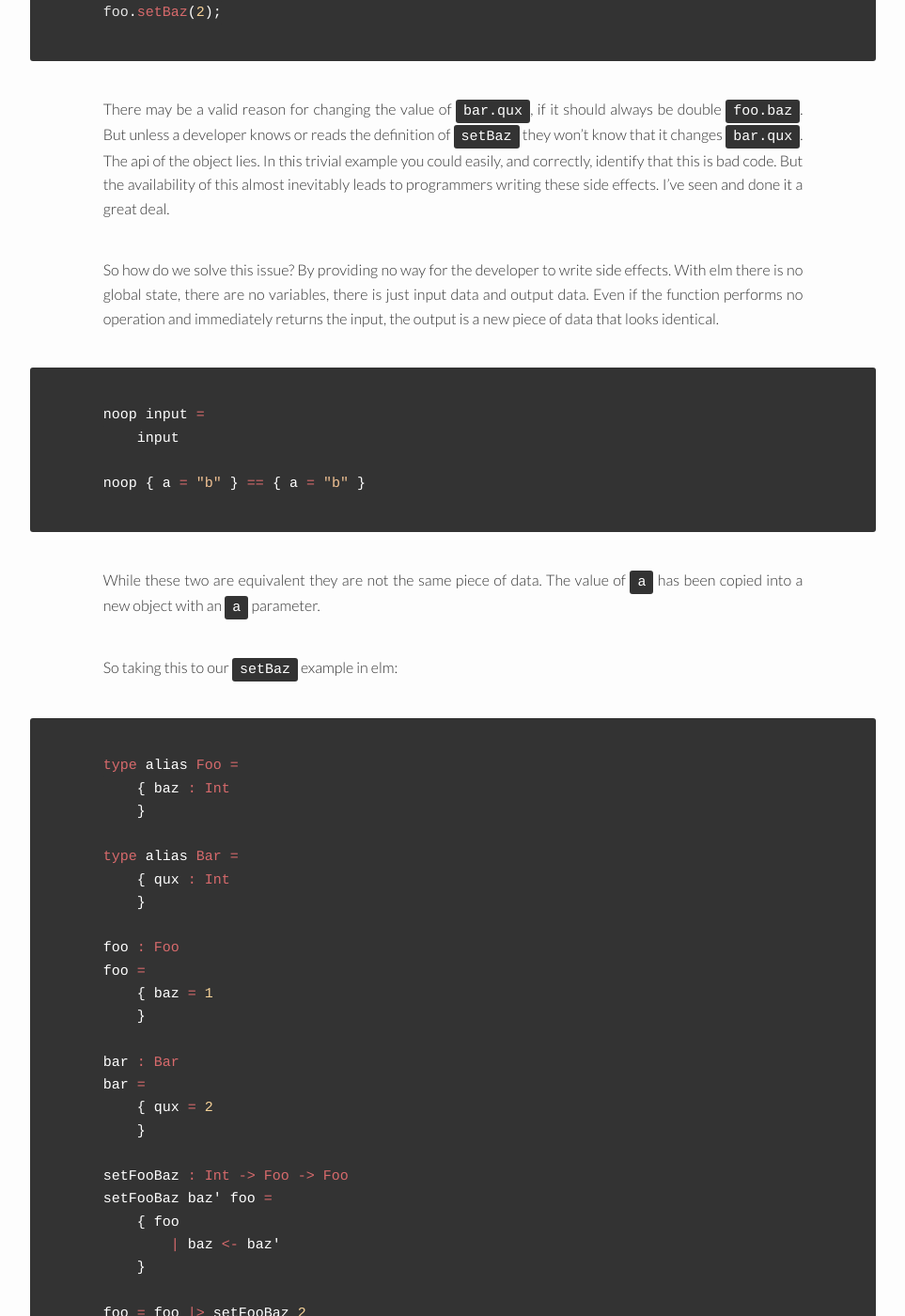
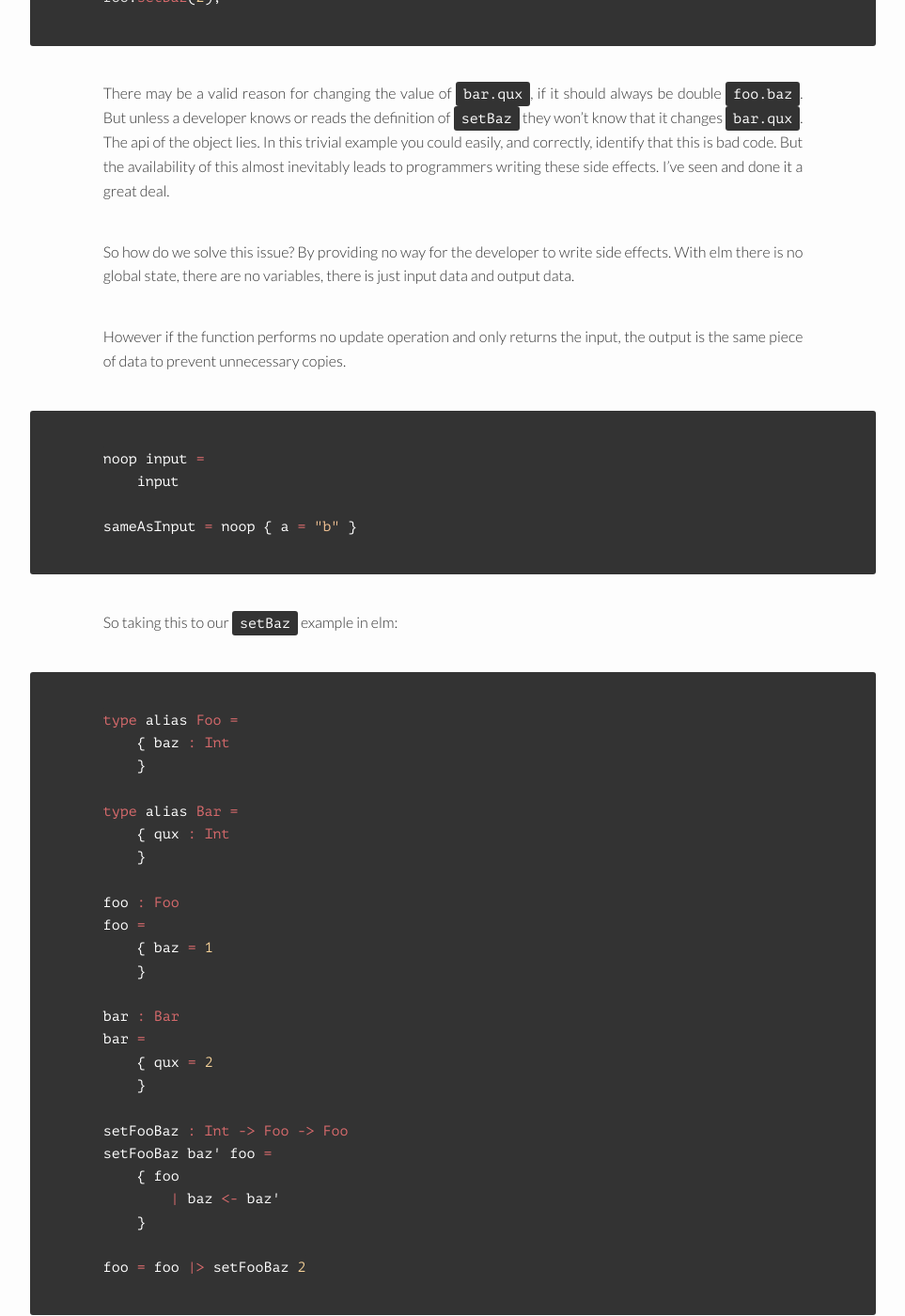
Before and after one commit to lsjroberts/gelatin-design, a Jekyll site: the page built from _posts/2015-02-08-functional-programming.md, in a window 1280 px wide and 1400 px high, scrolled down 6689 px. Shown: the whole window at 94% size, without its empty margins (158-1121 px from the left). Built offline with Jekyll 4.4.1, drawn with Linux system fonts in a browser that asks for light colours; comment, search, counter and statistics services are not loaded; some of the changed text lies outside the part shown.

Commit message:
Corrected an error in functional programming article and added pt mono font

```diff
--- a/_posts/2015-02-08-functional-programming.md
+++ b/_posts/2015-02-08-functional-programming.md
@@ -177,16 +177,16 @@ foo.setBaz(2);
 
 There may be a valid reason for changing the value of `bar.qux`, if it should always be double `foo.baz`. But unless a developer knows or reads the definition of `setBaz` they won't know that it changes `bar.qux`. The api of the object lies. In this trivial example you could easily, and correctly, identify that this is bad code. But the availability of this almost inevitably leads to programmers writing these side effects. I've seen and done it a great deal.
 
-So how do we solve this issue? By providing no way for the developer to write side effects. With elm there is no global state, there are no variables, there is just input data and output data. Even if the function performs no operation and immediately returns the input, the output is a new piece of data that looks identical.
+So how do we solve this issue? By providing no way for the developer to write side effects. With elm there is no global state, there are no variables, there is just input data and output data.
+
+However if the function performs no update operation and only returns the input, the output is the same piece of data to prevent unnecessary copies.
 
 {% highlight haskell %}
 noop input =
     input
 
-noop { a = "b" } == { a = "b" }
+sameAsInput = noop { a = "b" }
 {% endhighlight %}
-
-While these two are equivalent they are not the same piece of data. The value of `a` has been copied into a new object with an `a` parameter.
 
 So taking this to our `setBaz` example in elm:
 
@@ -254,3 +254,6 @@ We are able to update the values as desired, but without side effects. The outpu
 In my opinion there's a multitude of advantages to using a functional language and Elm is a fine example. Easy to read, easy to debug, resuable code without confusing side-effects. Why not give it a go for your next game jam project?
 
 Coming next: Signals. To hear when this is published and for news about the game I'm creating [follow me on twitter](https://twitter.com/gelatindesign).
+
+{:.update-note}
+Updated [08 Feb, 2015]: Corrected a section regarding a `noop` function, only record updates produce a new value.
--- a/_sass/_layout.scss
+++ b/_sass/_layout.scss
@@ -243,6 +243,13 @@
             font-style: italic;
         }
     }
+
+    .update-note {
+        background: #ccc;
+        padding: 1rem;
+        margin-left: -1rem;
+        margin-right: -1rem;
+    }
 }
 
 .site-footer {
--- a/css/main.scss
+++ b/css/main.scss
@@ -46,11 +46,23 @@
 
 }
 
+@font-face {
+    font-family: 'pt_monoregular';
+    src: url('/fonts/ptm55ft-webfont.eot');
+    src: url('/fonts/ptm55ft-webfont.eot?#iefix') format('embedded-opentype'),
+         url('/fonts/ptm55ft-webfont.woff2') format('woff2'),
+         url('/fonts/ptm55ft-webfont.woff') format('woff'),
+         url('/fonts/ptm55ft-webfont.ttf') format('truetype');
+    font-weight: normal;
+    font-style: normal;
+
+}
+
 
 // Our variables
 $base-font-family: "latolight", Helvetica, Arial, sans-serif;
 $secondary-font-family: "josefin_slabregular", Georgia, serif;
-$mono-font-family: "PT Mono", Courier, monospace;
+$mono-font-family: "pt_monoregular", Courier, monospace;
 $base-font-size:   1em;
 $small-font-size:  $base-font-size * 0.875;
 $base-line-height: 1.618;
```
Also changed, not shown: fonts/ptm55ft-webfont.ttf (added), fonts/ptm55ft-webfont.woff (added), fonts/ptm55ft-webfont.woff2 (added), 8 other files.
